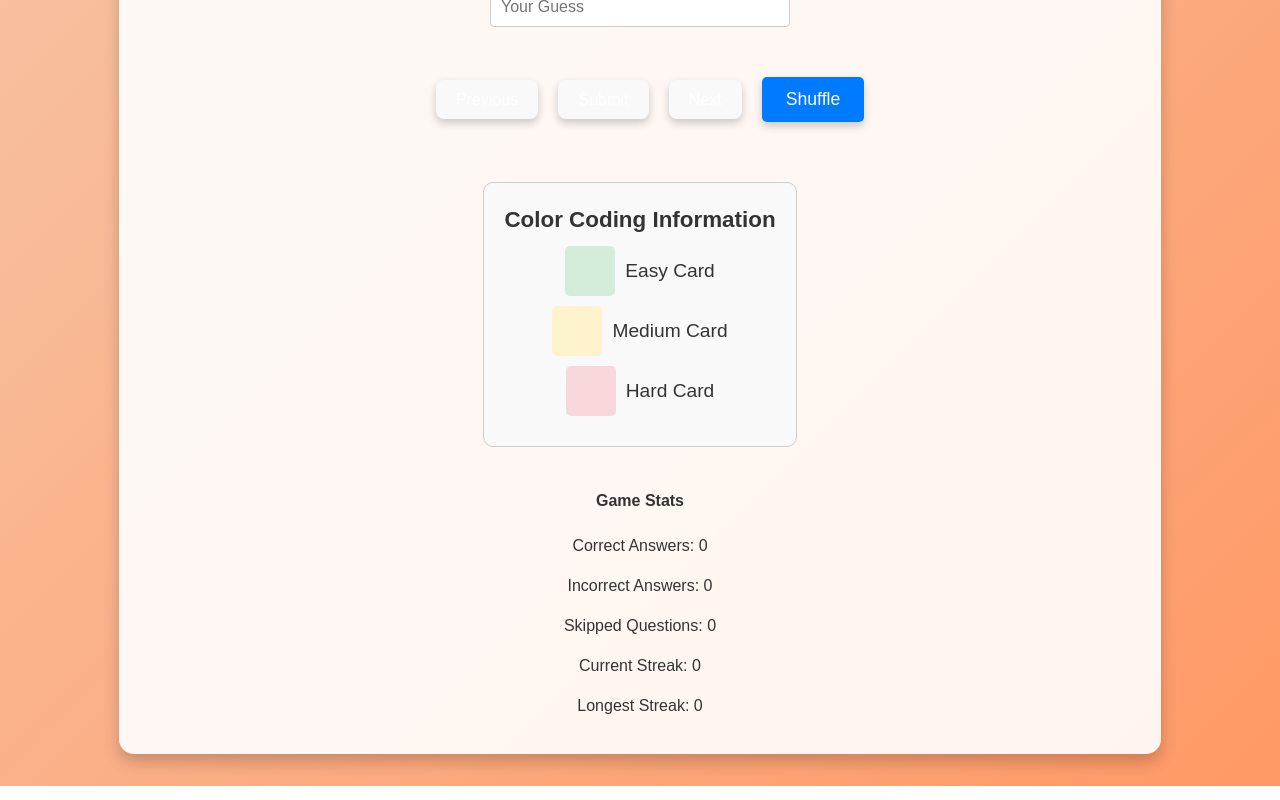
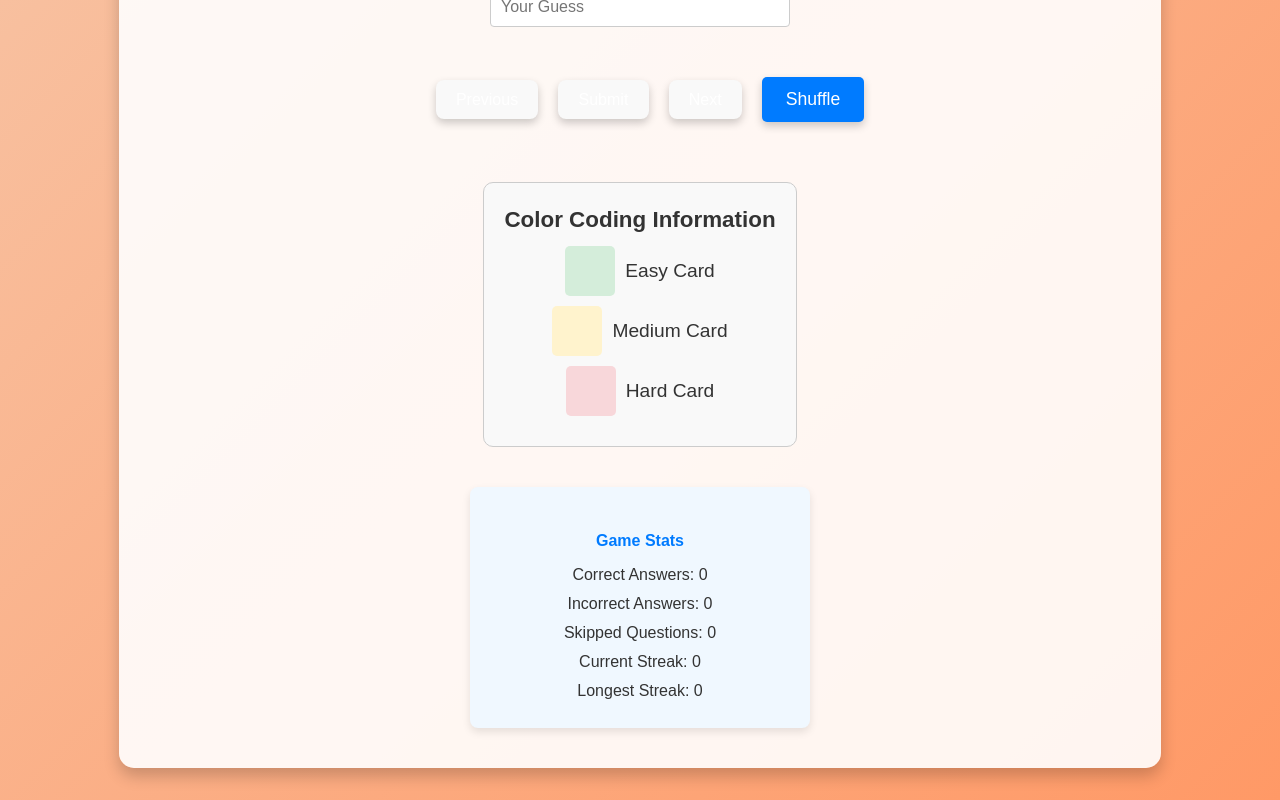
Before and after one commit to vetskiver/flashcards-pt2, a React (Vite) app: page / in a window 1280 px wide. Shown: the part 540-1340 px from the top of the page. Built offline with nearby package versions, Linux system fonts and the light colour scheme.

Commit message:
added a box around game stats

```diff
--- a/src/App.css
+++ b/src/App.css
@@ -235,3 +235,27 @@ button:active {
 .shuffle-button:active {
   transform: scale(1.02);
 }
+
+.game-stats-container {
+  background-color: #f0f8ff; /* Light background color */
+  border-radius: 8px;       /* Rounded corners */
+  padding: 20px;            /* Space inside the container */
+  margin: 20px auto;        /* Center the container and add margin */
+  width: 30%;                /* Make the container width responsive */
+  max-width: 600px;          /* Limit the maximum width */
+  box-shadow: 0 4px 8px rgba(0, 0, 0, 0.1); /* Subtle shadow */
+}
+
+.game-stats {
+  font-family: Arial, sans-serif; /* Font style */
+  color: #333;                    /* Text color */
+}
+
+.game-stats h4 {
+  margin-bottom: 10px;            /* Space below the heading */
+  color: #007bff;                 /* Heading color */
+}
+
+.game-stats p {
+  margin: 5px 0;                  /* Space between paragraphs */
+}
--- a/src/App.jsx
+++ b/src/App.jsx
@@ -171,6 +171,7 @@ const App = () => {
           isBackDisabled={cardHistory.length === 0}
         />
         <ColorCodingInfo />
+        <div className="game-stats-container">
           <GameStats
             correctAnswers={correctAnswers}
             incorrectAnswers={incorrectAnswers}
@@ -180,6 +181,7 @@ const App = () => {
           />
         </div>
       </div>
+    </div>
   );
 };
 
```
Lines whose indentation alone changed are shown as unchanged.
